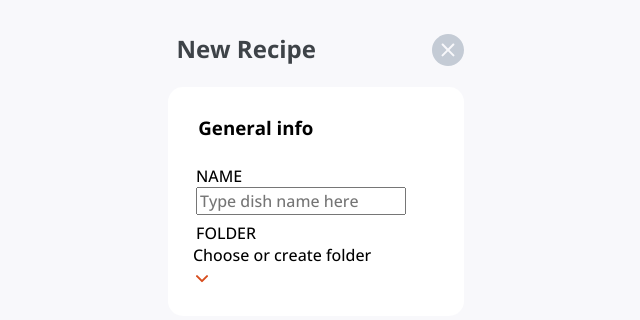
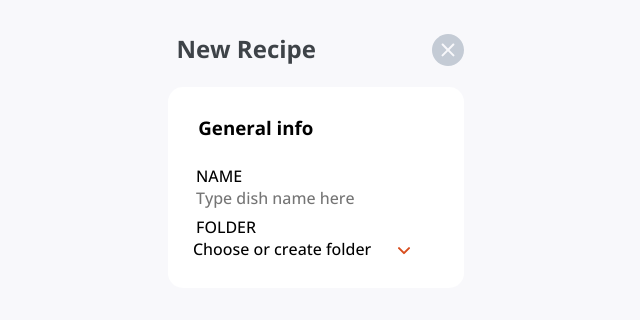
Before and after one commit to Android789515/recipe-site, a Next.js app: page / in a window 1280 px wide. Shown: the top 320 px of the page, without its empty margins (324-964 px from the left). Built offline with nearby package versions, Linux system fonts and the light colour scheme.

Commit message:
Moved dropdown icon into position, refactoring styles for ControlledInput.

```diff
--- a/components/LoginInput.tsx
+++ b/components/LoginInput.tsx
@@ -1,6 +1,6 @@
 import React from 'react'
 
-import styles from '../styles/forms-and-inputs/LoginInput.module.scss'
+import styles from '../styles/LoginInput.module.scss'
 
 import ControlledInput from './generic-components/forms-and-inputs/ControlledInput'
 import Image from './generic-components/Image'
--- a/components/generic-components/forms-and-inputs/ControlledInput.tsx
+++ b/components/generic-components/forms-and-inputs/ControlledInput.tsx
@@ -1,9 +1,10 @@
 import React, { useEffect } from 'react'
 
+import styles from '../../../styles/generic-components/forms-and-inputs/ControlledInput.module.scss'
 import inputTypes from '../../../types/inputTypes'
+import { no } from '../../../utils/responses'
 
 import useControlledInput from '../../../hooks/useControlledInput'
-import { no } from '../../../utils/responses'
 
 interface Props {
     className: string,
@@ -31,7 +32,7 @@ const ControlledInput = (
     return (
         <div>
             <input
-                className={className}
+                className={`${className} ${styles.input}`}
                 name={name}
                 type={type}
                 placeholder={placeholder}
--- a/components/modals/add-recipe/general-info/FolderDropdown.tsx
+++ b/components/modals/add-recipe/general-info/FolderDropdown.tsx
@@ -18,7 +18,7 @@ const FolderDropdown = ({  }) => {
 
             </select>
 
-            <Image src={dropdownArrow} />
+            <Image className={styles.dropdownIcon} src={dropdownArrow} />
         </label>
     )
 }
--- a/styles/forms-and-inputs/LoginInput.module.scss
+++ b/styles/LoginInput.module.scss
@@ -1,5 +1,5 @@
-@use '../variables';
-@use '../mixins';
+@use 'variables';
+@use 'mixins';
 
 .inputSection {
   display: grid;
--- /dev/null
+++ b/styles/generic-components/forms-and-inputs/ControlledInput.module.scss
@@ -0,0 +1,5 @@
+@use '../../mixins';
+
+.input {
+  @include mixins.unstyledInput;
+}
--- a/styles/modals/add-recipe/general-info/FolderDropdown.module.scss
+++ b/styles/modals/add-recipe/general-info/FolderDropdown.module.scss
@@ -2,7 +2,15 @@
 @use '../../../mixins';
 
 .label {
-  @include addRecipeMixins.labels
+  @include addRecipeMixins.labels;
+
+  display: grid;
+  grid-template-rows: auto 1fr;
+}
+
+.dropdown,
+.dropdownIcon {
+  grid-row: 2;
 }
 
 .dropdown {
@@ -17,3 +25,7 @@
     padding: 0;
   }
 }
+
+.dropdownIcon {
+  width: max-content;
+}
```
Also changed, not shown: styles/LoginForm.module.scss (added), styles/forms-and-inputs/LoginForm.module.scss (deleted).
